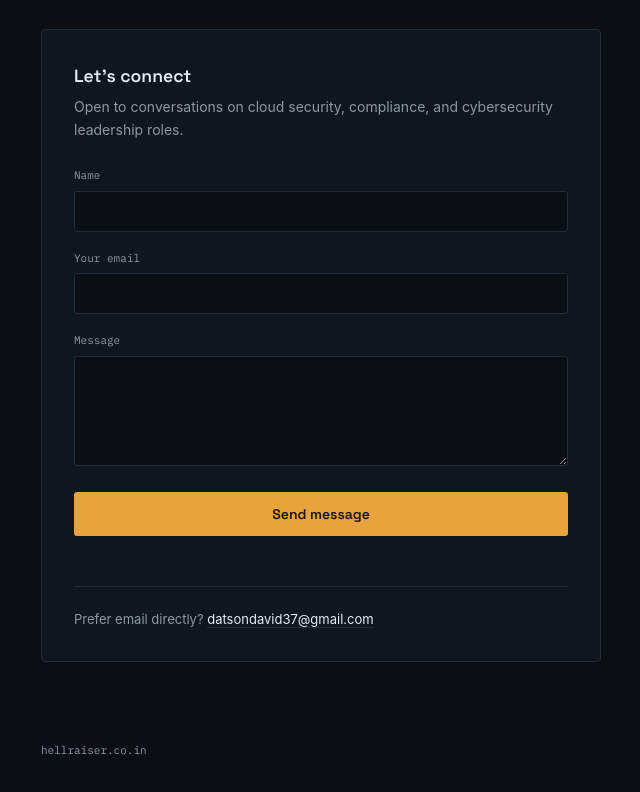
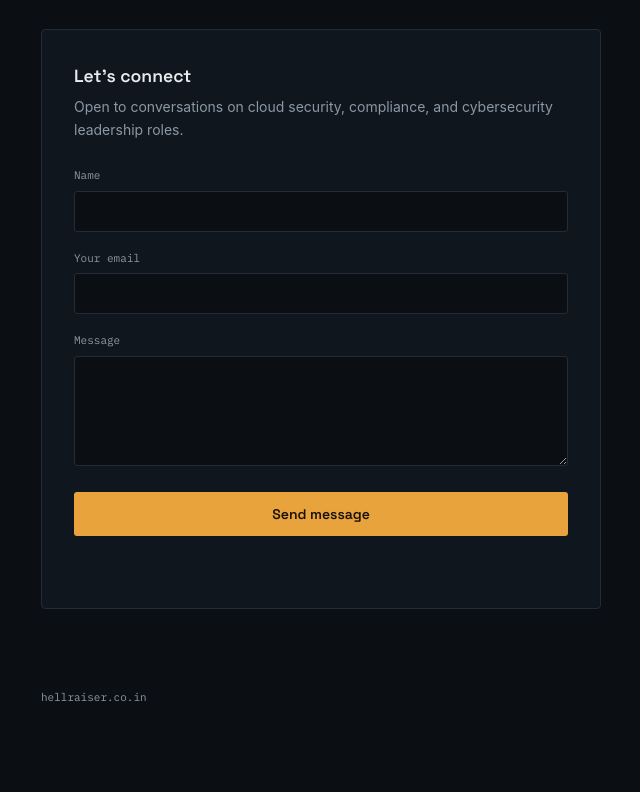
Before and after one commit to HellraiserOne/Hellraiser-site, a plain HTML site: page index.html in a window 1280 px wide. Shown: the part 3105-3897 px from the top of the page, without its empty margins (103-743 px from the left). After the commit the page ends 3843 px from the top, so only its background shows below. Drawn offline with Linux system fonts and the light colour scheme.

Commit message:
Remove direct email contact section
Removed direct email contact information from the HTML.

```diff
--- a/index.html
+++ b/index.html
@@ -328,9 +328,6 @@
         <p class="status" id="form-status"></p>
       </form>
 
-      <div class="direct-contact">
-        Prefer email directly? <a href="mailto:datsondavid37@gmail.com">datsondavid37@gmail.com</a>
-      </div>
     </div>
   </div>
 </section>
```
